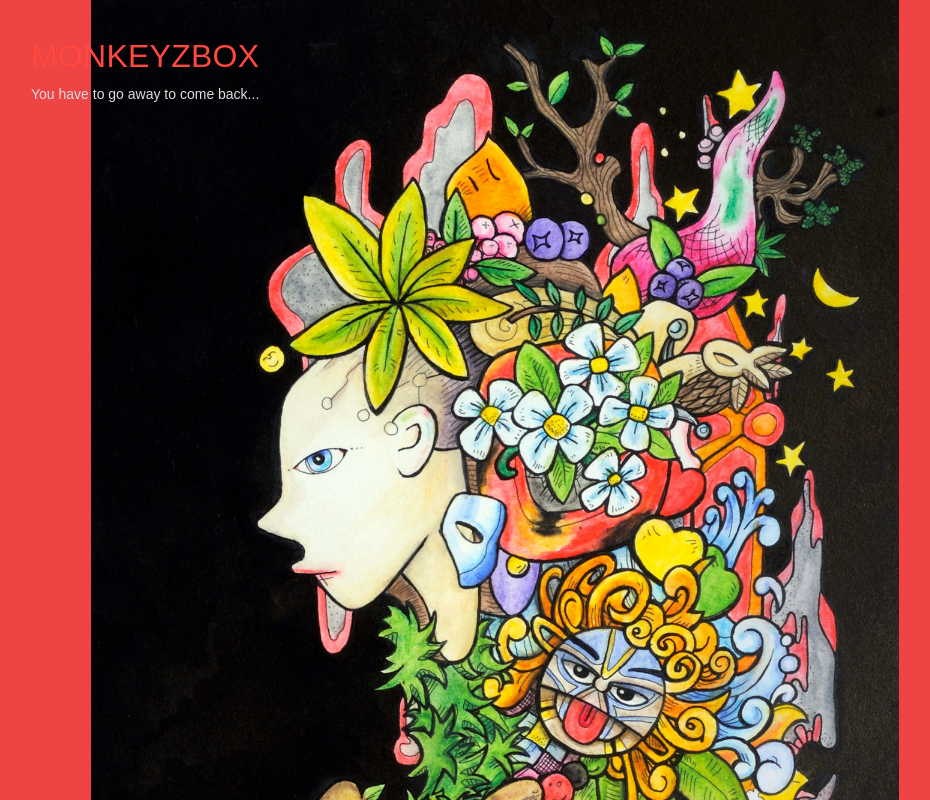
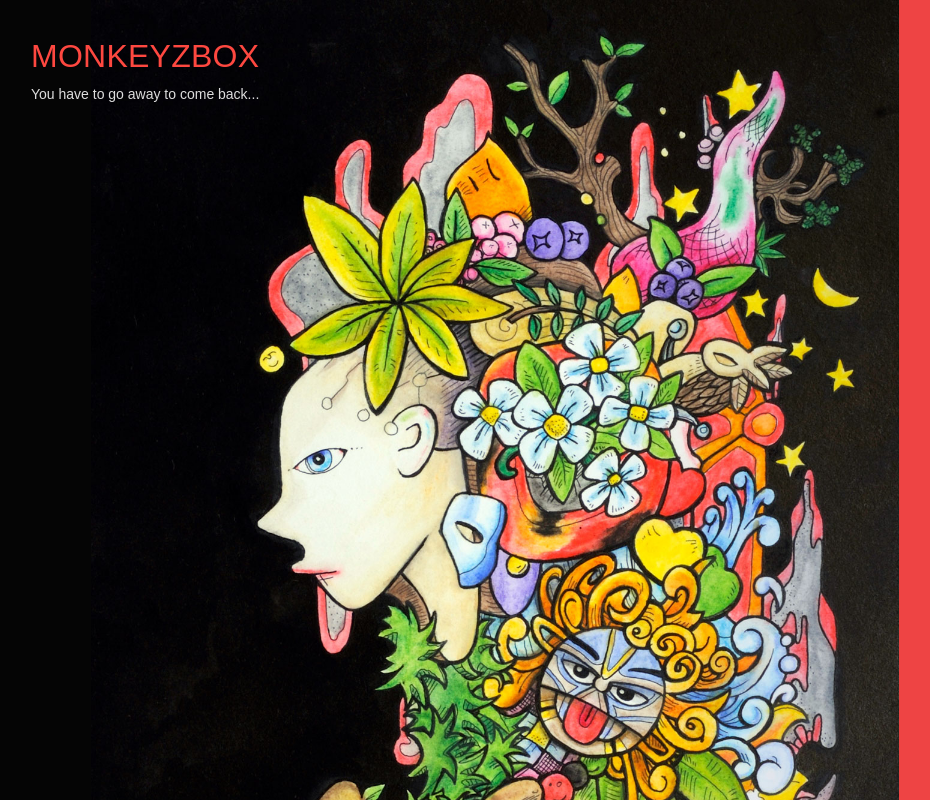
Before and after one commit to LL782/monkeyzbox, a Next.js app: page / in a window 1280 px wide. Shown: the top 800 px of the page, without its empty margins (9-939 px from the left). Built offline with nearby package versions, Linux system fonts and the light colour scheme.

Commit message:
Restore black margin left of poster

```diff
--- a/global-styles.css
+++ b/global-styles.css
@@ -3,7 +3,7 @@ html {
 }
 @media screen and (min-width:900px) {
  html {
-  background-color: #ee4444
+  background: #ee4444 linear-gradient(90deg, #050505, #050505, #e44 200px);
  }
 }
 
```
